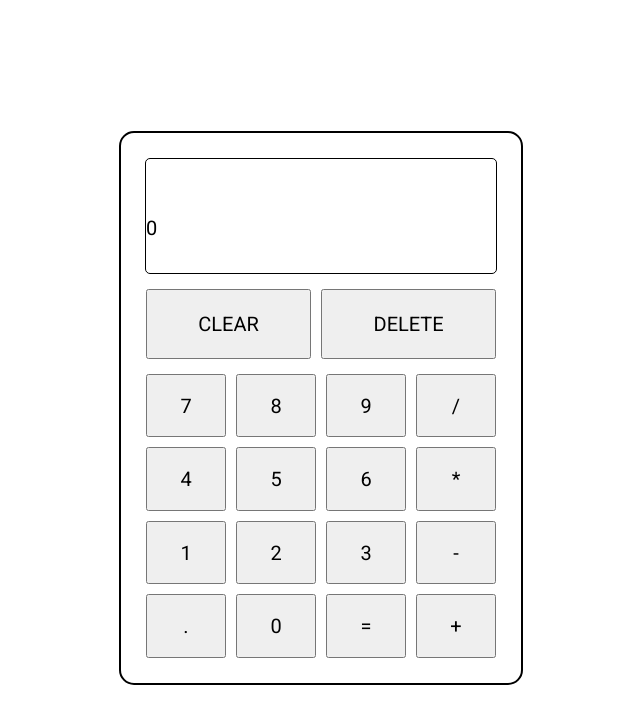
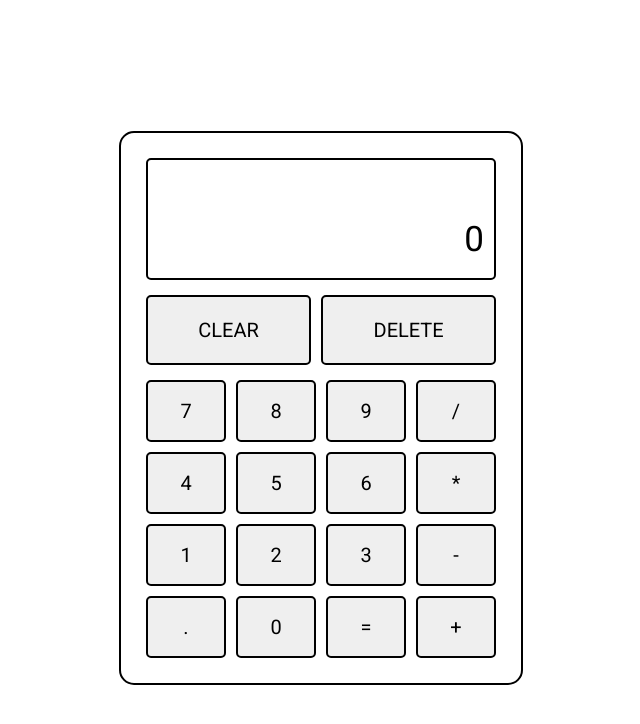
Before and after one commit to Sameer2804/calculator-foundation, a plain HTML site: page index.html in a window 1280 px wide. Shown: the whole page, without its empty margins (319-959 px from the left). Drawn offline with Linux system fonts and the light colour scheme.

Commit message:
more cs changes and delete button will ensure empty values displays 0

```diff
--- a/logic.js
+++ b/logic.js
@@ -61,10 +61,13 @@ clearBtn.addEventListener('click', reset);
 
 deleteBtn.addEventListener('click', () => {
     let str = display.textContent.split('');
-    if(str){
+    if(!(str.length === 1 && str == 0)){
         str.splice(str.length -  1, 1);
     }
     display.textContent = str.join('');
+    if(display.textContent === ''){
+        display.textContent = 0;
+    }
 
 })
 
--- a/styles.css
+++ b/styles.css
@@ -1,8 +1,6 @@
 @import url('https://fonts.googleapis.com/css2?family=Roboto&display=swap');
 
-body{
-    box-sizing: border-box;
-}
+
 
 .container{
     display: flex;
@@ -12,7 +10,6 @@ body{
 }
 
 #calculator{
-    border: 2px solid black;
     padding: 25px;
     gap: 15px;
     border-radius: 15px;
@@ -39,6 +36,9 @@ body{
     height: 200px;
     width: 100%;
     flex-direction: column;
+    align-items: end;
+    box-sizing: border-box;
+    padding: 10px;
 }
 
 #ctrl-btns{
@@ -60,6 +60,15 @@ body{
     gap: 10px;
 }
 
+#calculator, #screen, #ctrl-btns button, #normal-btns button{
+    border: 2px solid black;
+}
+
+#ctrl-btns button, #normal-btns button{
+    border-radius: 5px;
+
+}
+
 .row{
     display: flex;
     flex: 1;
@@ -74,3 +83,7 @@ button, #screen{
     font-size: 20px;
     font-family: 'Roboto', sans-serif;
 }
+
+#screen{
+    font-size: 35px;
+}
```
